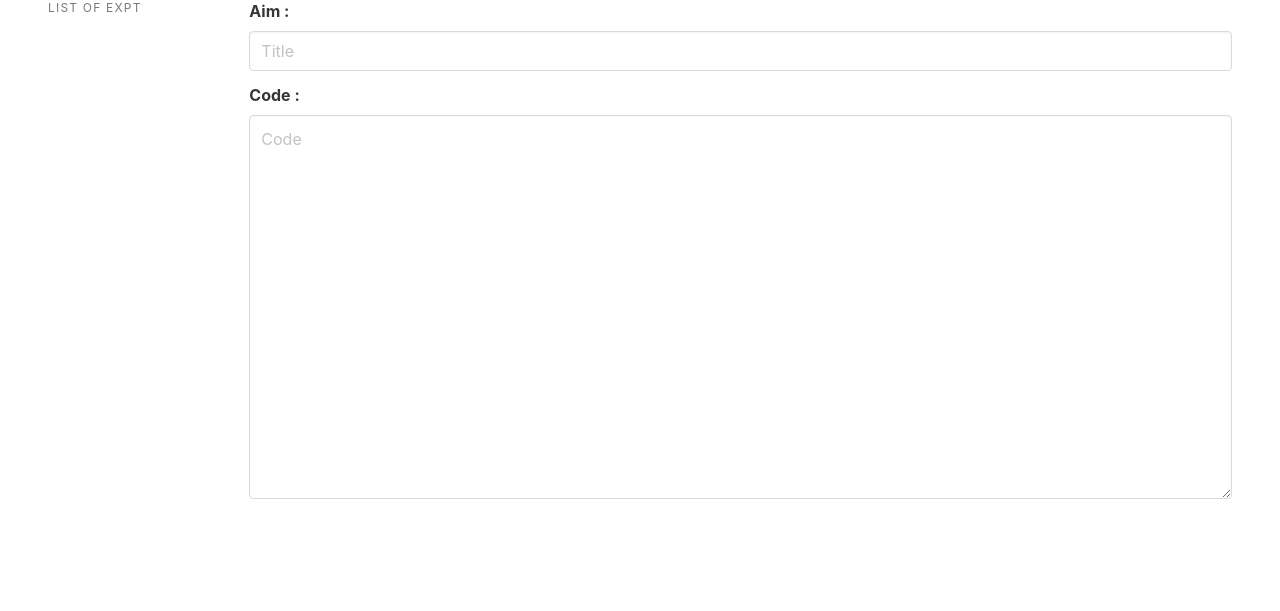
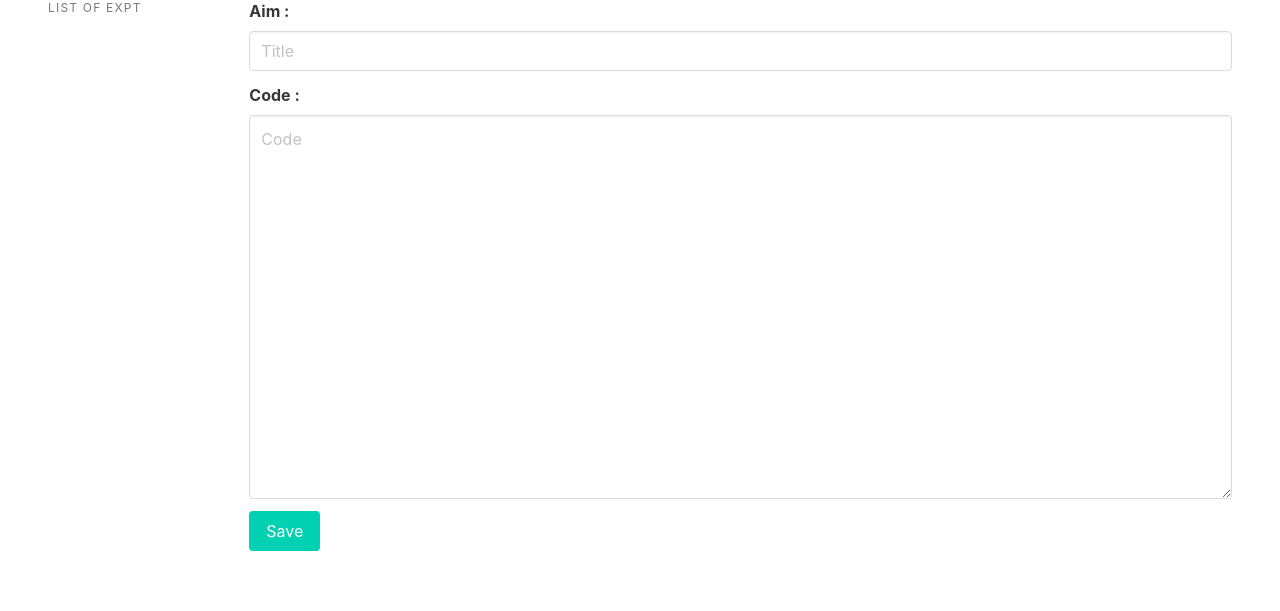
Before and after one commit to Abhi-vish/notex, a Django app: page / in a window 1280 px wide. Shown: the part 101-712 px from the top of the page. Run offline with Django 4.2, Linux system fonts and the light colour scheme; data that the repository does not hold is empty.

Commit message:
Update editor.html

```diff
--- a/document/templates/editor.html
+++ b/document/templates/editor.html
@@ -70,11 +70,11 @@
 
                         <div class="field is-grouped">
                             <div class="control">
-<!--                                 <button class="button is-primary">Save</button> -->
+                                <button class="button is-primary">Save</button>
                             </div>
                             {% if document %}
                                 <div class="control">
-<!--                                     <a href="{% url 'delete_document' document.id %}" class="button is-danger">Delete</a> -->
+                                    <a href="{% url 'delete_document' document.id %}" class="button is-danger">Delete</a>
                                 </div>
                             {% endif %}
                         </div>
```
